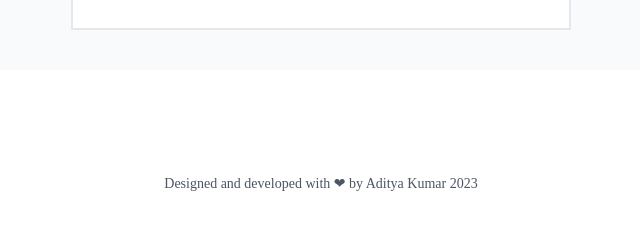
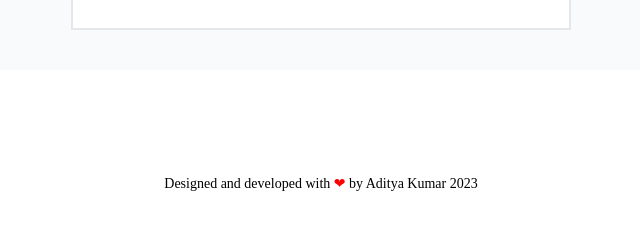
Before and after one commit to adityaknegi/myPortfolio, a Next.js app in the folder ui/: page / in a window 1280 px wide. Shown: the part 2751-2981 px from the top of the page, without its empty margins (319-959 px from the left). Built offline with nearby package versions, Linux system fonts and the light colour scheme; what tailwindcss-rtl would draw is missing.

Commit message:
swcMinify true added

```diff
--- a/ui/components/Footer/Footer.js
+++ b/ui/components/Footer/Footer.js
@@ -4,10 +4,10 @@ import {FooterColors} from '@/utils/constants'
 
 export default function Footer(props) {
 	return (
-		<footer className={`text-gray-600 text-sm overflow-hidden md:pt-20 md:pb-14 py-10  ${props.className} ${FooterColors.sectionBg[props.mode]}`}>
-			<Container type='type0' className='px-4 md:px-0'>
+		<footer className={`text-gray-600 text-sm overflow-hidden md:pt-20 md:pb-14 py-10 ${FooterColors.sectionBg[props.mode]}  ${props.className} `}>
+			<Container type='type0' className={`px-4 md:px-0  ${FooterColors.textColor[props.mode]}`}>
 				<div className="font-Nunito font-normal text-sm text-monochromatic pt-6 text-center">
-					Designed and developed with ❤ by Aditya Kumar 2023
+					Designed and developed with  <span style={{ color: 'red' }}>❤</span> by Aditya Kumar 2023
 				</div>
 			</Container>
 		</footer>
--- a/ui/next.config.js
+++ b/ui/next.config.js
@@ -7,6 +7,8 @@ module.exports = {
         imageSizes: [16, 32, 48, 64, 96, 128, 256, 384],
         domains: [],
     },
+    reactStrictMode: true,
+    swcMinify: true,
 
     experimental: {
       appDir: true,
--- a/ui/utils/constants.js
+++ b/ui/utils/constants.js
@@ -66,11 +66,11 @@ export const MyContactsColors = {
 
 export const FooterColors = {
   sectionBg: {
-    Dark: ' bg-[#272b33]  md:bg-[#0a0b0d] text-white',
-    Light: 'bg-gray-100 md:opacity-[100%]'
+    Dark: ' bg-[#272b33]  md:bg-[#0a0b0d] ',
+    Light: 'bg-white text-black'
   },
   textColor:{
-    Dark: 'text-[#4FBFD7] ',
-    Light: 'text-gray-800'
+    Dark: 'text-white',
+    Light: 'text-black'
   },
 }
```
